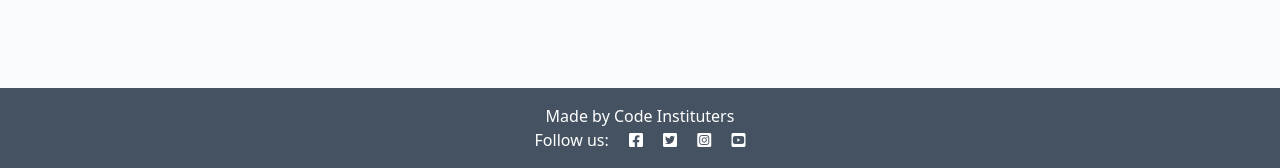
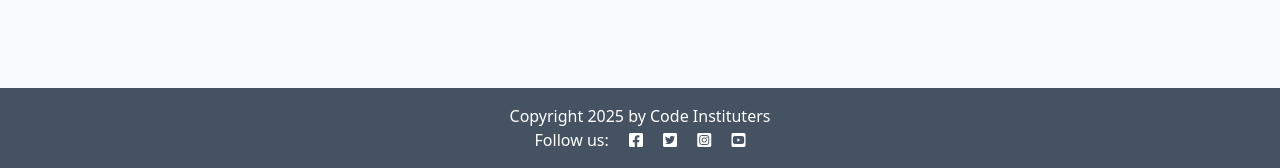
Before and after one commit to sineadezita/codestar-blog, a Django app: page / in a window 1280 px wide. Shown: the part 632-800 px from the top of the page. Run offline with Django 4.2, Linux system fonts and the light colour scheme; data that the repository does not hold is empty.

Commit message:
Add template inheritance to copyright tag in footer

```diff
--- a/templates/base.html
+++ b/templates/base.html
@@ -62,7 +62,7 @@
 
     <!-- Footer -->
     <footer class="footer mt-auto py-3 dark-bg">
-        <p class="m-0 text-center text-white">Made by Code Instituters</p>
+        <p class="m-0 text-center text-white">{% block copyright %}Copyright 2025 by Code Instituters{% endblock copyright %}</p>
         <p class="m-0 text-center text-white">Follow us: <i class="fab fa-facebook-square ms-3"></i>
             <i class="fab fa-twitter-square ms-3"></i>
             <i class="fab fa-instagram-square ms-3"></i>
```
